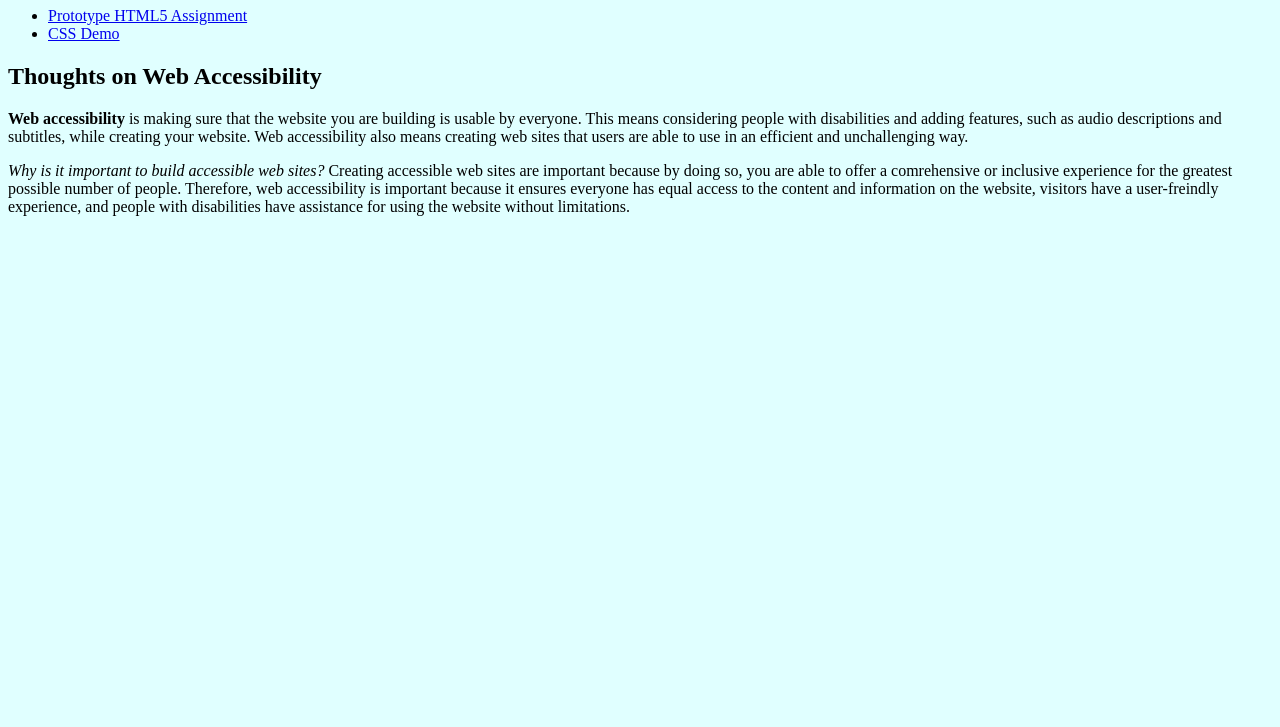
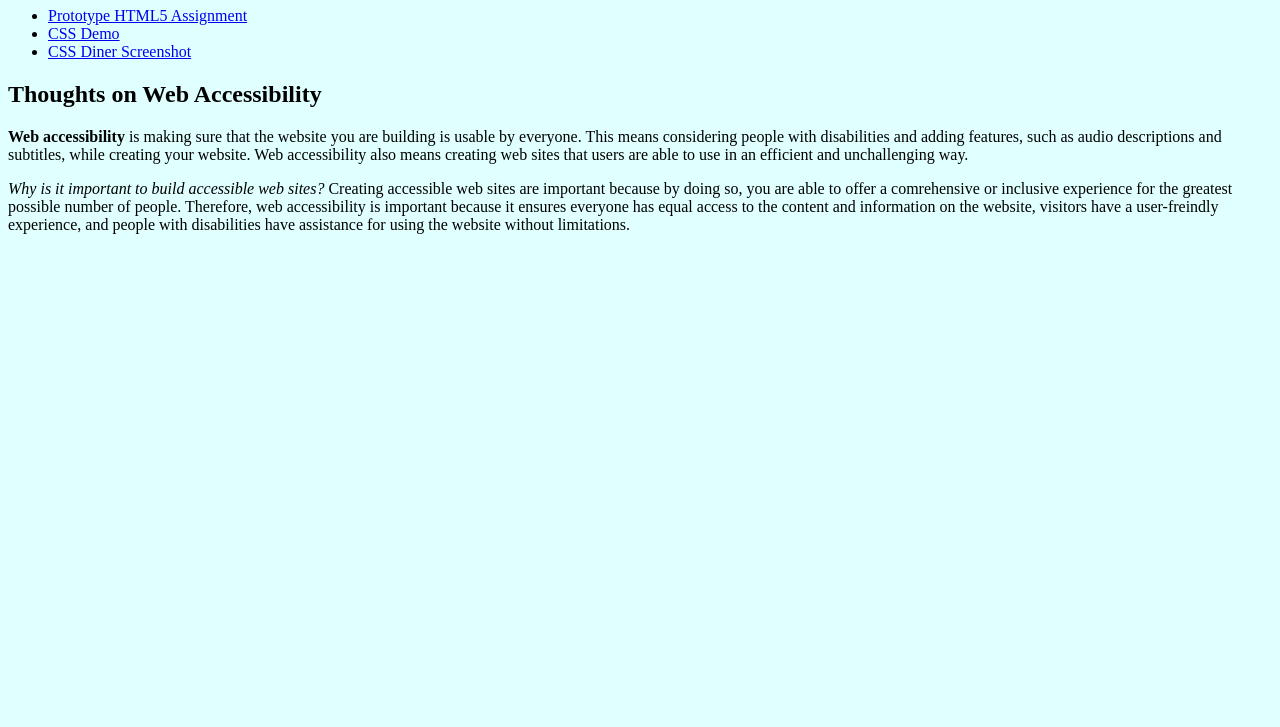
Before and after one commit to Dyaman99/ifsc-1310-02, a plain HTML site: page index.html in a window 1280 px wide. Shown: the part 73-800 px from the top of the page. Drawn offline with Linux system fonts and the light colour scheme.

Commit message:
added screenshot

```diff
--- a/index.html
+++ b/index.html
@@ -17,6 +17,7 @@
     <ul>
       <li><a href="prototype/index.html">Prototype HTML5 Assignment</a></li>
       <li><a href="css-demo/index.html">CSS Demo</a></li>
+      <li><a href="assets/img/css-diner-dilasa.png">CSS Diner Screenshot</a></li>
     </ul>
   </nav>
 
```
Also changed, not shown: assets/img/css-diner-dilasa.png (added).
